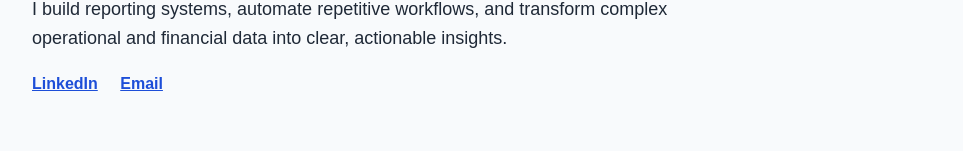
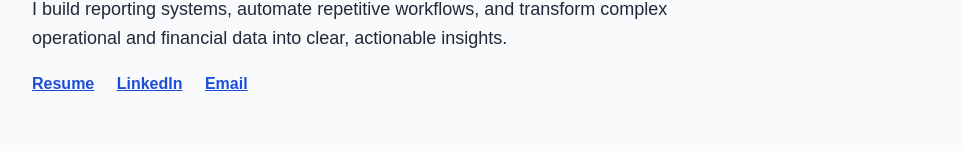
Before and after one commit to lake-battles/lake-battles.github.io, a plain HTML site: page index.html in a window 1280 px wide. Shown: the part 236-387 px from the top of the page, without its empty margins (158-1121 px from the left). Drawn offline with Linux system fonts and the light colour scheme.

Commit message:
Add resume link

```diff
--- a/index.html
+++ b/index.html
@@ -73,6 +73,10 @@
         </p>
 
         <div class="links">
+            <a href="Lake-Liebenberg-Battles-Resume.pdf" target="_blank">
+                  Resume
+            </a>
+
             <a href="https://www.linkedin.com/in/lake-liebenberg-battles">
                 LinkedIn
             </a>
```
